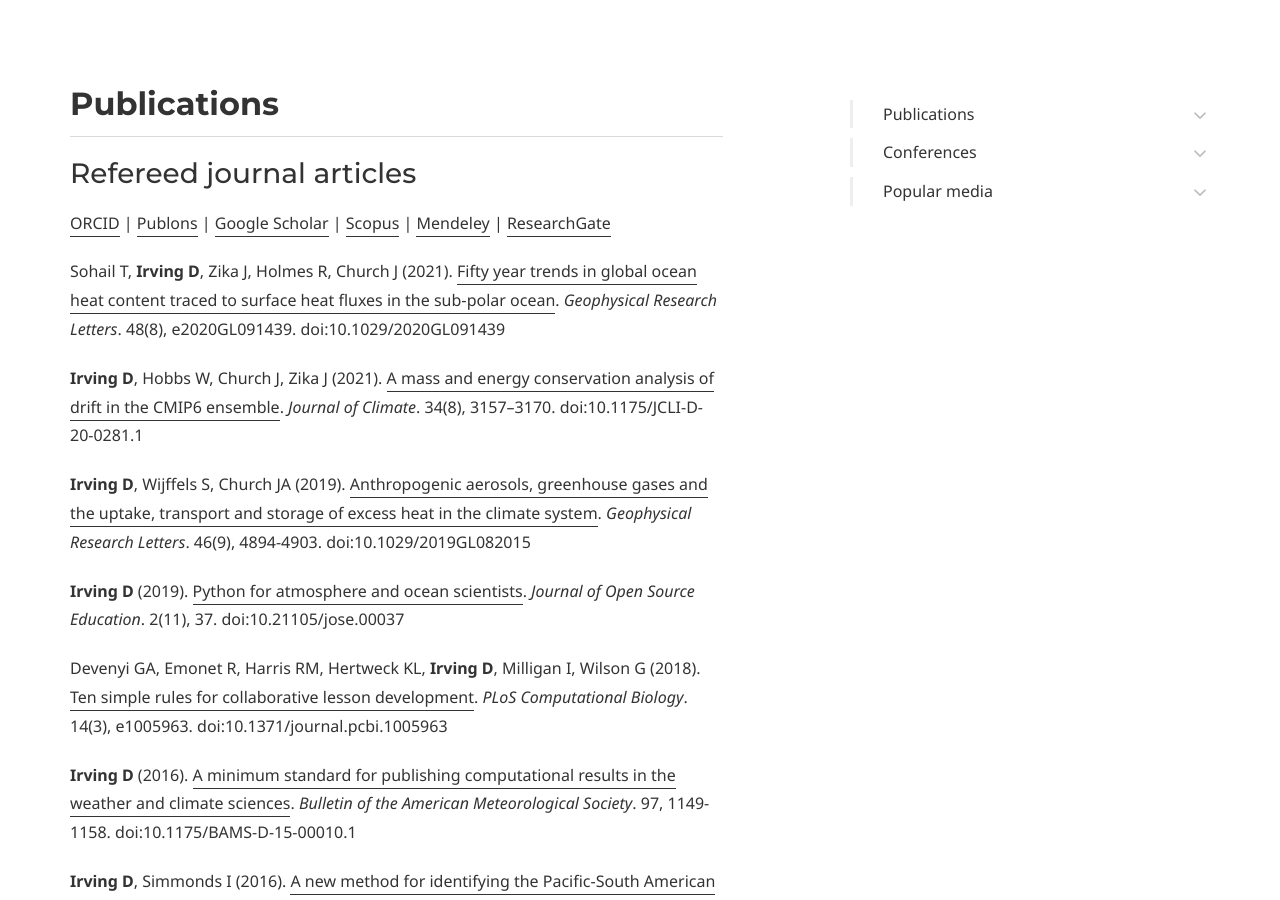
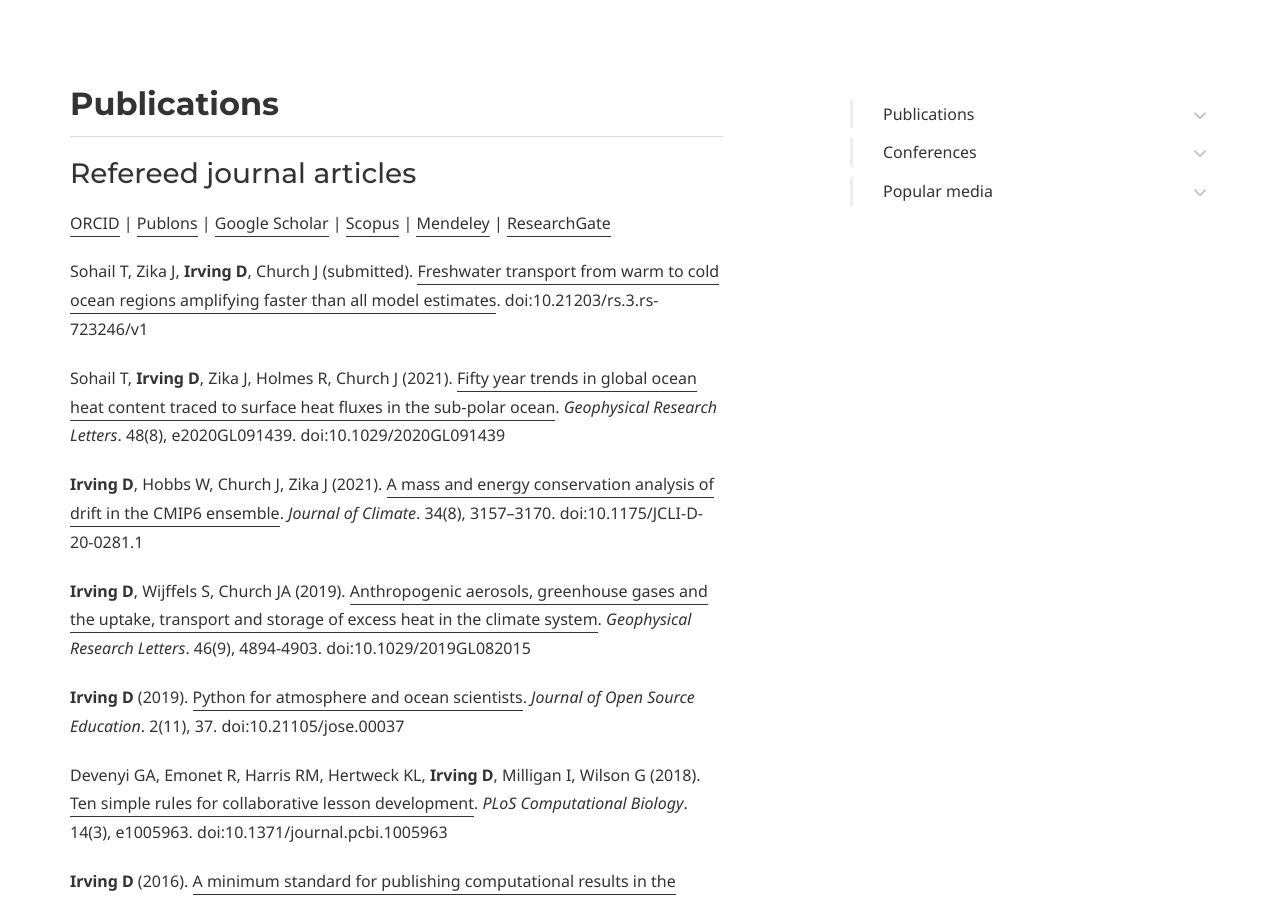
Before and after one commit to DamienIrving/damienirving.github.io, a Jekyll site: the page built from publications.md, in a window 1280 px wide and 900 px high, scrolled down 614 px. Built offline with Jekyll 4.4.1, drawn with Linux system fonts in a browser that asks for light colours; some web fonts are replaced.

Commit message:
Update publications.md

```diff
--- a/publications.md
+++ b/publications.md
@@ -27,6 +27,8 @@ page_nav:
 [Publons](https://publons.com/researcher/1172495/damien-irving/) | [Google Scholar](https://scholar.google.com/citations?user=Vo2Du7sAAAAJ&hl=en&oi=sra) | [Scopus](https://www.scopus.com/authid/detail.uri?authorId=36634371000) |
 [Mendeley](https://www.mendeley.com/profiles/damien-irving/) |
 [ResearchGate](https://www.researchgate.net/profile/Damien_Irving)
+
+Sohail T, Zika J, **Irving D**, Church J (submitted). [Freshwater transport from warm to cold ocean regions amplifying faster than all model estimates](https://doi.org/10.21203/rs.3.rs-723246/v1). doi:10.21203/rs.3.rs-723246/v1
 
 Sohail T, **Irving D**, Zika J, Holmes R, Church J (2021). [Fifty year trends in global ocean heat content traced to surface heat fluxes in the sub‐polar ocean](https://doi.org/10.1029/2020GL091439). *Geophysical Research Letters*. 48(8), e2020GL091439. doi:10.1029/2020GL091439
 
```
